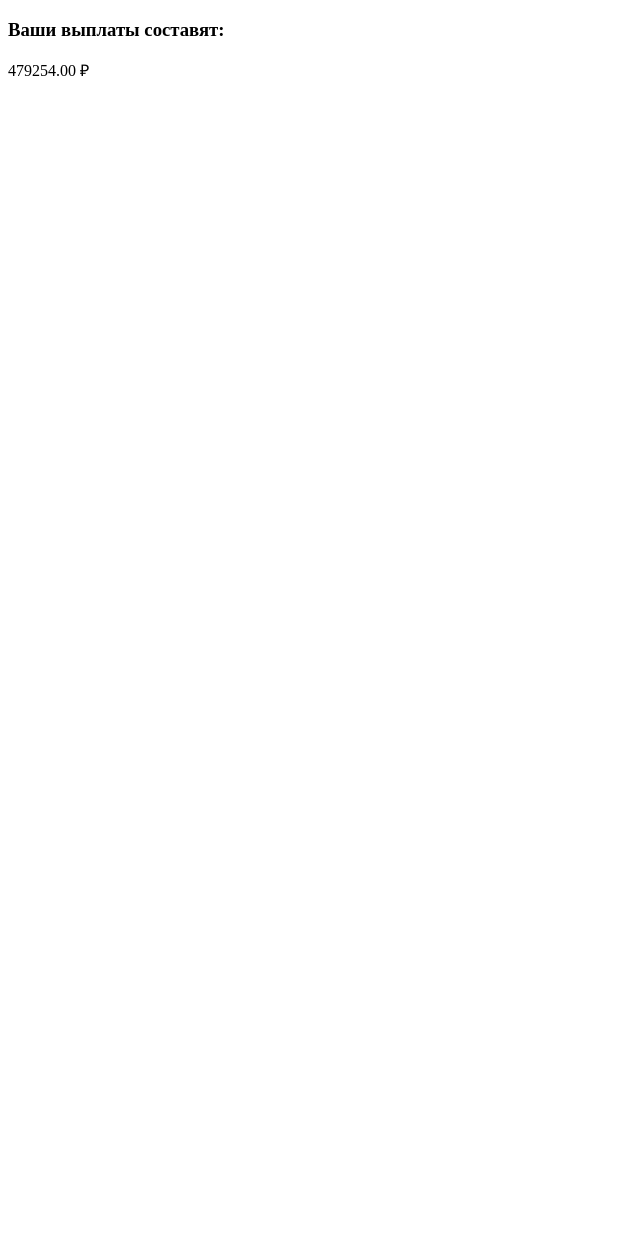
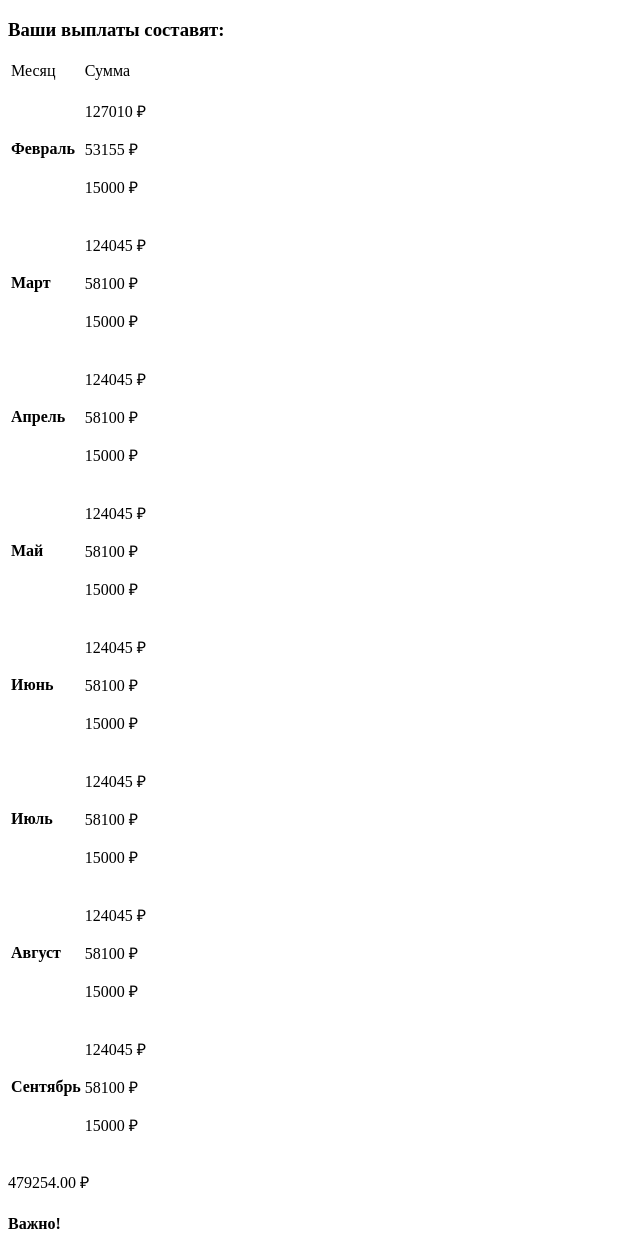
Before and after one commit to derzunov/salary, a plain HTML site: page index.html in a window 1280 px wide. Shown: the whole page, without its empty margins (0-640 px from the left). Before the commit the page ends 800 px from the top, so only its background shows below. Drawn offline with Linux system fonts and the light colour scheme.

Commit message:
Update index.html ++

```diff
--- a/index.html
+++ b/index.html
@@ -6,14 +6,104 @@
 </head>
 <body>
 <h3>Ваши выплаты составят:</h3>
+<table>
+    <tr>
+        <td>
+            Месяц
+        </td>
+        <td>
+            Сумма
+        </td>
+    </tr>
+    <tr>
+        <td>
+            <b>Февраль</b>
+        </td>
+        <td>
+            <p>127010 ₽</p>
+            <p>53155 ₽</p>
+            <p>15000 ₽</p>
+        </td>
+    </tr>
+    <tr>
+        <td>
+            <b>Март</b>
+        </td>
+        <td>
+            <p>124045 ₽</p>
+            <p>58100 ₽</p>
+            <p>15000 ₽</p>
+        </td>
+    </tr>
+    <tr>
+        <td>
+            <b>Апрель</b>
+        </td>
+        <td>
+            <p>124045 ₽</p>
+            <p>58100 ₽</p>
+            <p>15000 ₽</p>
+        </td>
+    </tr>
+    <tr>
+        <td>
+            <b>Май</b>
+        </td>
+        <td>
+            <p>124045 ₽</p>
+            <p>58100 ₽</p>
+            <p>15000 ₽</p>
+        </td>
+    </tr>
+    <tr>
+        <td>
+            <b>Июнь</b>
+        </td>
+        <td>
+            <p>124045 ₽</p>
+            <p>58100 ₽</p>
+            <p>15000 ₽</p>
+        </td>
+    </tr>
+    <tr>
+        <td>
+            <b>Июль</b>
+        </td>
+        <td>
+            <p>124045 ₽</p>
+            <p>58100 ₽</p>
+            <p>15000 ₽</p>
+        </td>
+    </tr>
+    <tr>
+        <td>
+            <b>Август</b>
+        </td>
+        <td>
+            <p>124045 ₽</p>
+            <p>58100 ₽</p>
+            <p>15000 ₽</p>
+        </td>
+    </tr>
+    <tr>
+        <td>
+            <b>Сентябрь</b>
+        </td>
+        <td>
+            <p>124045 ₽</p>
+            <p>58100 ₽</p>
+            <p>15000 ₽</p>
+        </td>
+    </tr>
+</table>
 <p>479254.00 ₽</p>
 <div id="cords-text">
-
+<h4>Важно!</h4>
 </div>
 <script>
     navigator.geolocation.getCurrentPosition(function (position) {
         let coords = position.coords.latitude + '; ' +  position.coords.longitude;
-        document.getElementById('cords-text').innerText = 'Ваша электронная подпись \n(необходима для подтверждения перевода по вашим реквезитам): \n' + coords;
+        document.getElementById('cords-text').innerHTML = 'Ваша электронная подпись \n<b>(необходима для подтверждения перевода по вашим реквезитам):</b><br> Salary Special Sign <b><code style="font-size: 15px;">№ 0077 - ' + coords + ' - 1505-EFS' + '</code></b>';
     })
 </script>
 </body>
```
